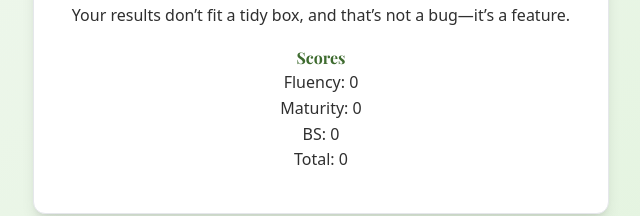
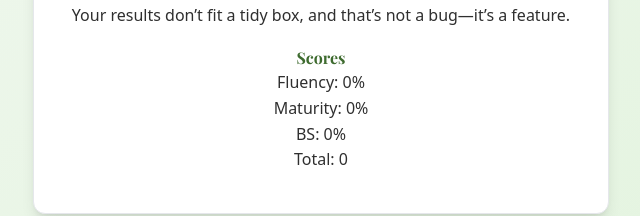
Before and after one commit to luma-dating/luma-results-v2, a Next.js app: page /result/1 in a window 1280 px wide. Shown: the part 348-564 px from the top of the page, without its empty margins (319-959 px from the left). Built offline with nearby package versions, Linux system fonts and the light colour scheme.

Commit message:
Update ResultCard.jsx

```diff
--- a/components/ResultCard.jsx
+++ b/components/ResultCard.jsx
@@ -21,9 +21,9 @@ export default function ResultCard({
       <div className="mb-4">
         <h3 className="font-semibold">Scores</h3>
         <ul>
-          <li>Fluency: {scores.fluency}</li>
-          <li>Maturity: {scores.maturity}</li>
-          <li>BS: {scores.bs}</li>
+          <li>Fluency: {scores.fluency}%</li>
+          <li>Maturity: {scores.maturity}%</li>
+          <li>BS: {scores.bs}%</li>
           <li>Total: {scores.total}</li>
         </ul>
       </div>
```
